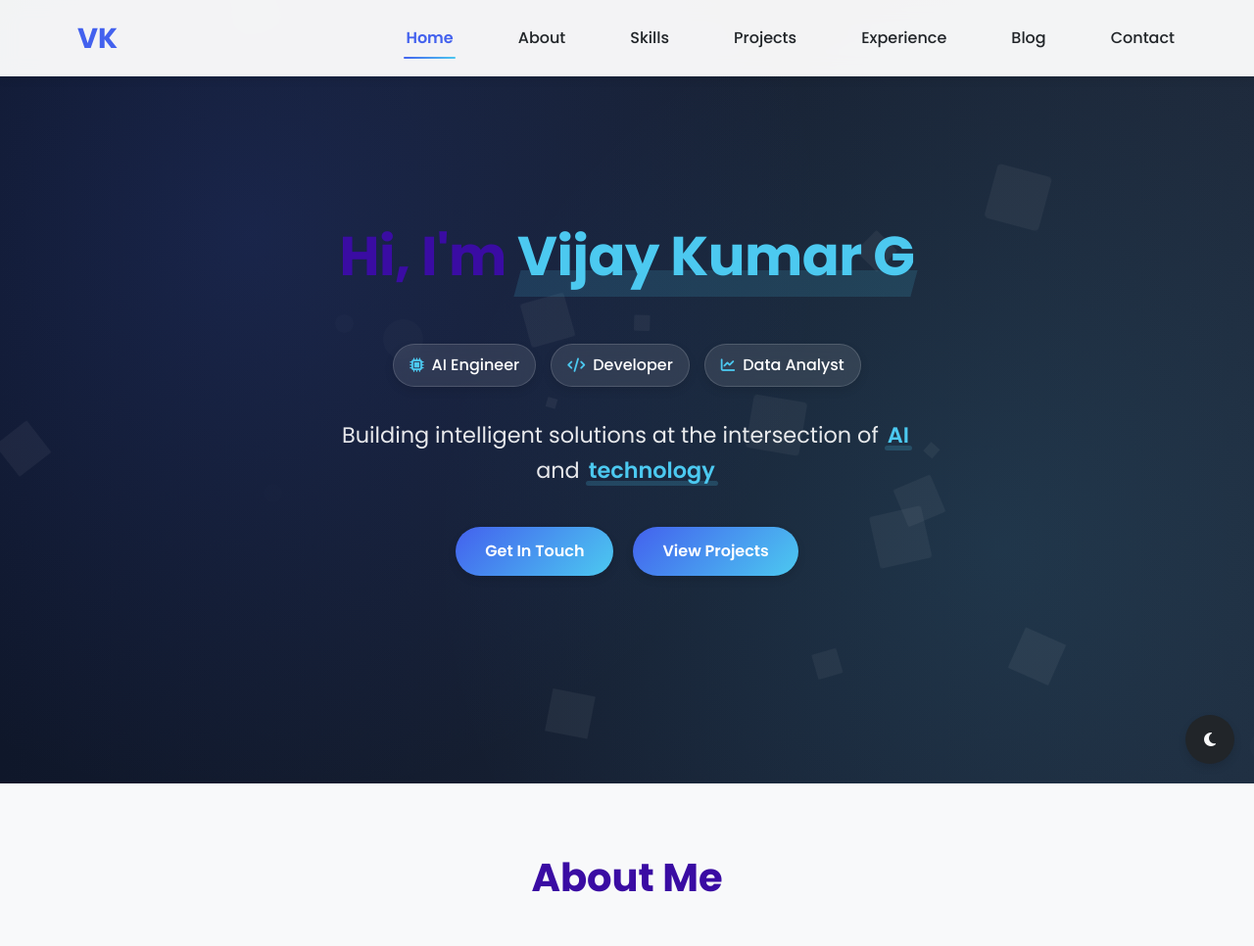
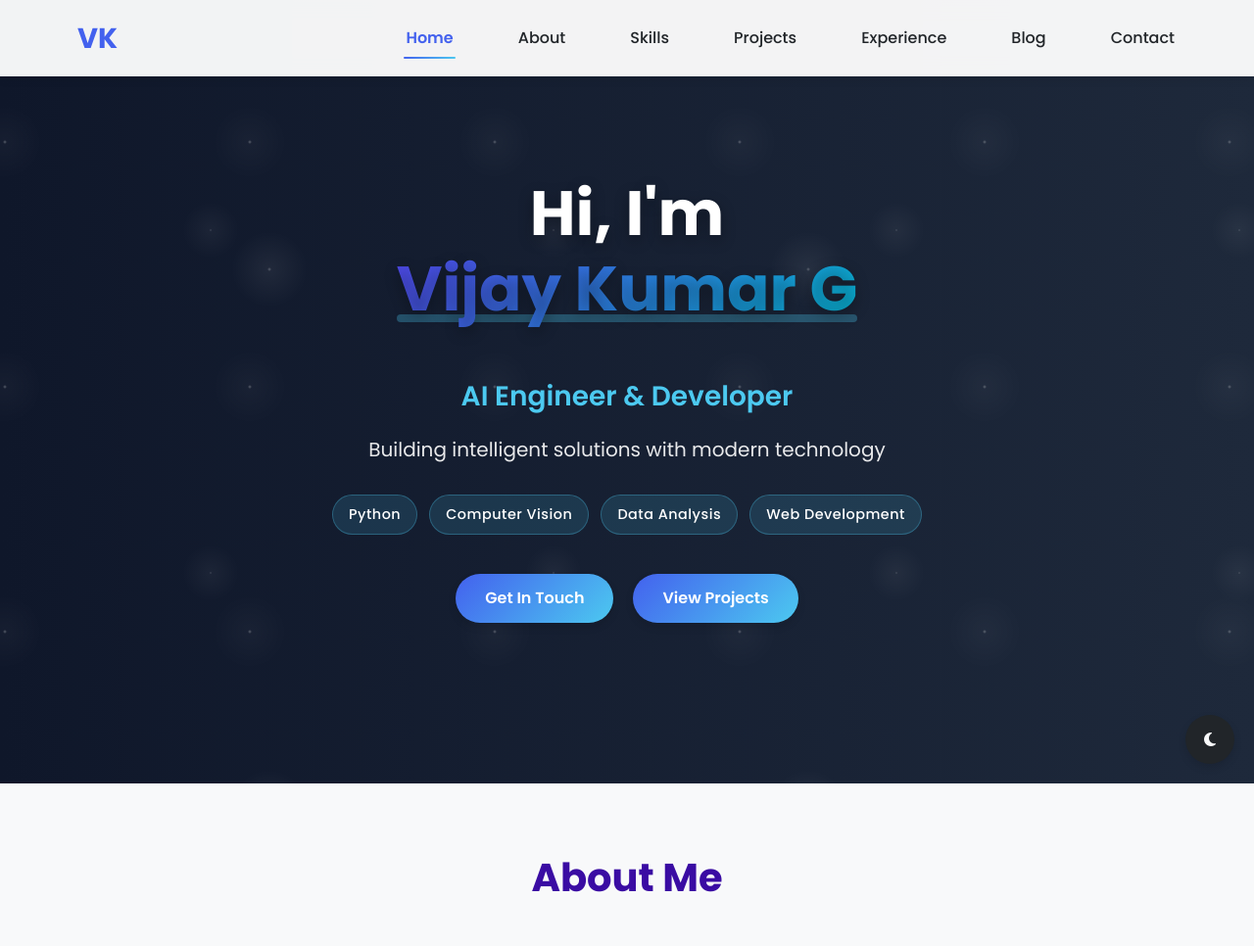
Before and after one commit to VijayKumarG717/Portfolio, a PHP site: page / in a window 1280 px wide. Shown: the top 966 px of the page at 98% size. Run offline with PHP 8.4, Linux system fonts and the light colour scheme; some libraries are stand-ins or nearby versions.

Commit message:
Complete hero section redesign with simplified reliable approach

```diff
--- a/css/enhanced.css
+++ b/css/enhanced.css
@@ -76,24 +76,15 @@
   z-index: 2;
 }
 
-/* Enhanced Hero Section */
+/* Hero Section Styling - New Version */
 .hero {
+  height: 100vh;
+  display: flex;
+  align-items: center;
+  padding-top: 80px;
+  background: linear-gradient(to right, #0f172a, #1e293b);
   position: relative;
   overflow: hidden;
-  background: linear-gradient(to right, #0f172a, #1e293b);
-  color: white;
-}
-
-.hero::before {
-  content: '';
-  position: absolute;
-  top: 0;
-  left: 0;
-  width: 100%;
-  height: 100%;
-  background-image:
-    radial-gradient(circle at 20% 30%, rgba(67, 97, 238, 0.15) 0%, transparent 50%),
-    radial-gradient(circle at 80% 70%, rgba(76, 201, 240, 0.1) 0%, transparent 50%);
 }
 
 .hero-content {
@@ -102,37 +93,165 @@
   max-width: 700px;
   margin: 0 auto;
   text-align: center;
+  padding: 0 20px;
 }
 
 .hero-content h1 {
-  font-size: 3.5rem;
+  font-size: 4rem;
+  font-weight: 700;
   margin-bottom: 1.5rem;
-  font-weight: 700;
-  letter-spacing: -0.5px;
+  color: white;
+  text-shadow: 0 5px 15px rgba(0, 0, 0, 0.3);
   line-height: 1.2;
 }
 
 .highlight {
+  background: var(--gradient-1);
+  -webkit-background-clip: text;
+  background-clip: text;
+  color: transparent;
   position: relative;
-  color: var(--accent-color);
   display: inline-block;
 }
 
 .highlight::after {
   content: '';
   position: absolute;
-  bottom: 0;
+  left: 0;
+  bottom: 5px;
+  width: 100%;
+  height: 8px;
+  background: var(--accent-color);
+  opacity: 0.3;
+  border-radius: 4px;
+  z-index: -1;
+}
+
+/* Hero Description */
+.hero-description {
+  margin: 25px 0;
+}
+
+.profession {
+  font-size: 1.75rem;
+  font-weight: 600;
+  color: var(--accent-color);
+  margin-bottom: 15px;
+}
+
+.hero-focus {
+  font-size: 1.25rem;
+  line-height: 1.6;
+  color: rgba(255, 255, 255, 0.9);
+  max-width: 600px;
+  margin: 0 auto;
+}
+
+/* Skill Tags */
+.skill-tag-container {
+  display: flex;
+  flex-wrap: wrap;
+  justify-content: center;
+  gap: 12px;
+  margin: 30px 0;
+}
+
+.skill-tag {
+  background: rgba(76, 201, 240, 0.15);
+  color: white;
+  padding: 8px 16px;
+  border-radius: 50px;
+  font-size: 0.9rem;
+  font-weight: 500;
+  letter-spacing: 0.5px;
+  transition: all 0.3s ease;
+  border: 1px solid rgba(76, 201, 240, 0.3);
+}
+
+.skill-tag:hover {
+  transform: translateY(-3px);
+  background: rgba(76, 201, 240, 0.25);
+  box-shadow: 0 5px 15px rgba(0, 0, 0, 0.15);
+}
+
+/* CTA Buttons */
+.cta-buttons {
+  display: flex;
+  justify-content: center;
+  gap: 20px;
+  margin-top: 35px;
+}
+
+/* Animated Background */
+.animated-bg {
+  position: absolute;
+  top: 0;
   left: 0;
   width: 100%;
-  height: 40%;
-  background-color: rgba(76, 201, 240, 0.15);
-  z-index: -1;
-  transform: translateY(8px) skewX(-15deg);
+  height: 100%;
+  overflow: hidden;
 }
 
-/* Floating Animation for Hero Image */
-.hero-image {
-  animation: float 6s ease-in-out infinite;
+.animated-bg::before {
+  content: '';
+  position: absolute;
+  top: 0;
+  left: 0;
+  right: 0;
+  bottom: 0;
+  background-image:
+    radial-gradient(white, rgba(255, 255, 255, .2) 2px, transparent 40px),
+    radial-gradient(white, rgba(255, 255, 255, .15) 1px, transparent 30px),
+    radial-gradient(white, rgba(255, 255, 255, .1) 2px, transparent 40px);
+  background-size: 550px 550px, 350px 350px, 250px 250px;
+  background-position: 0 0, 40px 60px, 130px 270px;
+  opacity: 0.3;
+}
+
+/* Media Queries */
+@media (max-width: 768px) {
+  .hero-content h1 {
+    font-size: 3rem;
+  }
+
+  .profession {
+    font-size: 1.5rem;
+  }
+
+  .hero-focus {
+    font-size: 1.1rem;
+  }
+
+  .skill-tag-container {
+    gap: 8px;
+  }
+
+  .skill-tag {
+    padding: 6px 12px;
+    font-size: 0.8rem;
+  }
+
+  .cta-buttons {
+    flex-direction: column;
+    align-items: center;
+    gap: 15px;
+  }
+}
+
+/* Remove old styling */
+.profession-badges,
+.badge,
+.badge i,
+.hero-tagline,
+.accent-text,
+.accent-text::after,
+.specialties,
+.typed-wrapper,
+.typed-wrapper::after,
+.role-container,
+.role-highlight,
+.role-highlight::before {
+  display: none;
 }
 
 /* Glass Morphism Cards */
@@ -321,38 +440,6 @@
 
 ::-webkit-scrollbar-thumb:hover {
   background: linear-gradient(var(--accent-color), var(--primary-color));
-}
-
-/* Animated Background Elements */
-.animated-bg {
-  position: absolute;
-  top: 0;
-  left: 0;
-  width: 100%;
-  height: 100%;
-  overflow: hidden;
-  z-index: 0;
-}
-
-.animated-bg span {
-  position: absolute;
-  display: block;
-  background: rgba(255, 255, 255, 0.05);
-  border-radius: 50%;
-  animation: move 25s linear infinite;
-}
-
-@keyframes move {
-  0% {
-    transform: translateY(0) rotate(0deg);
-    opacity: 1;
-    border-radius: 0;
-  }
-  100% {
-    transform: translateY(-1000px) rotate(720deg);
-    opacity: 0;
-    border-radius: 50%;
-  }
 }
 
 /* Interactive Buttons */
--- a/index.html
+++ b/index.html
@@ -60,14 +60,16 @@
                 <div class="hero-content" data-aos="fade-up">
                     <h1 class="text-animate">Hi, I'm <span class="highlight">Vijay Kumar G</span></h1>
 
-                    <div class="profession-badges">
-                        <span class="badge"><i class="fas fa-microchip"></i> AI Engineer</span>
-                        <span class="badge"><i class="fas fa-code"></i> Developer</span>
-                        <span class="badge"><i class="fas fa-chart-line"></i> Data Analyst</span>
+                    <div class="hero-description">
+                        <p class="profession">AI Engineer & Developer</p>
+                        <div class="hero-focus">Building intelligent solutions with modern technology</div>
                     </div>
 
-                    <div class="hero-tagline">
-                        <p>Building intelligent solutions at the intersection of <span class="accent-text">AI</span> and <span class="accent-text">technology</span></p>
+                    <div class="skill-tag-container">
+                        <span class="skill-tag">Python</span>
+                        <span class="skill-tag">Computer Vision</span>
+                        <span class="skill-tag">Data Analysis</span>
+                        <span class="skill-tag">Web Development</span>
                     </div>
 
                     <div class="cta-buttons">
```
